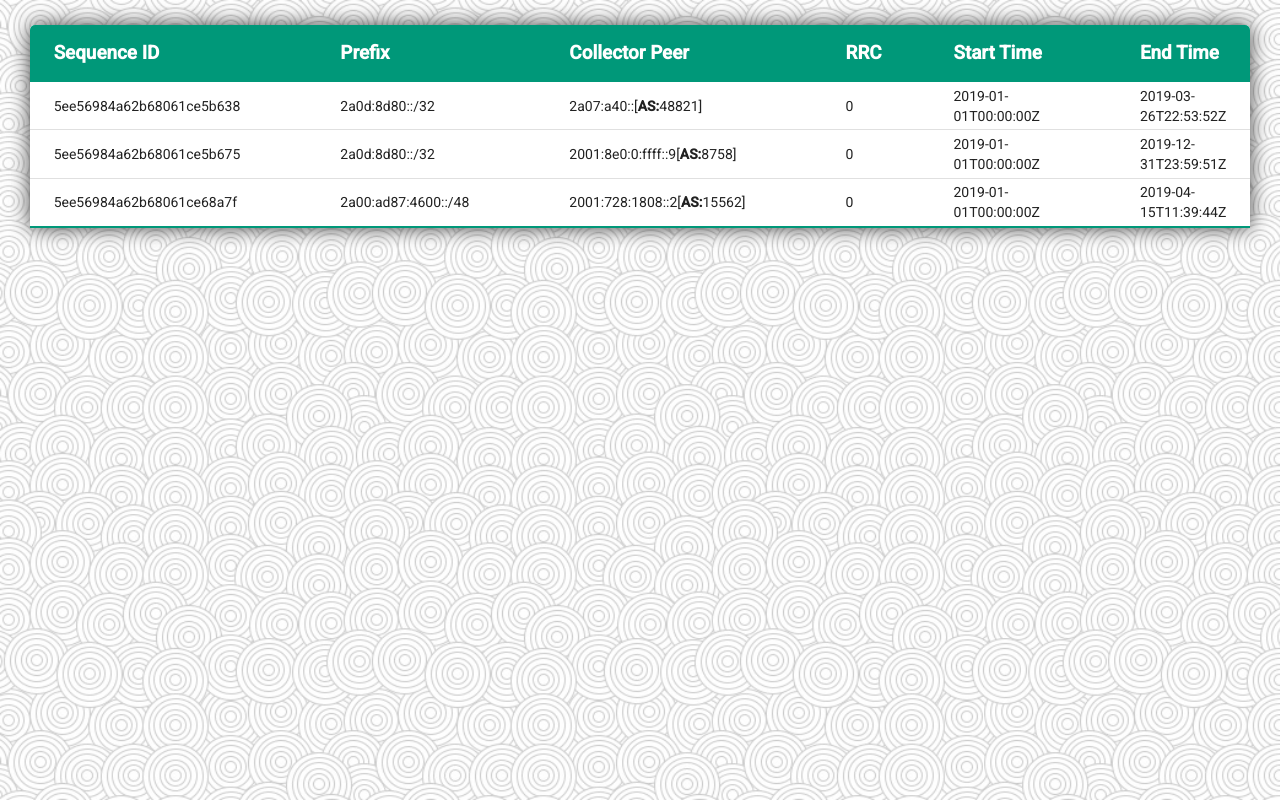
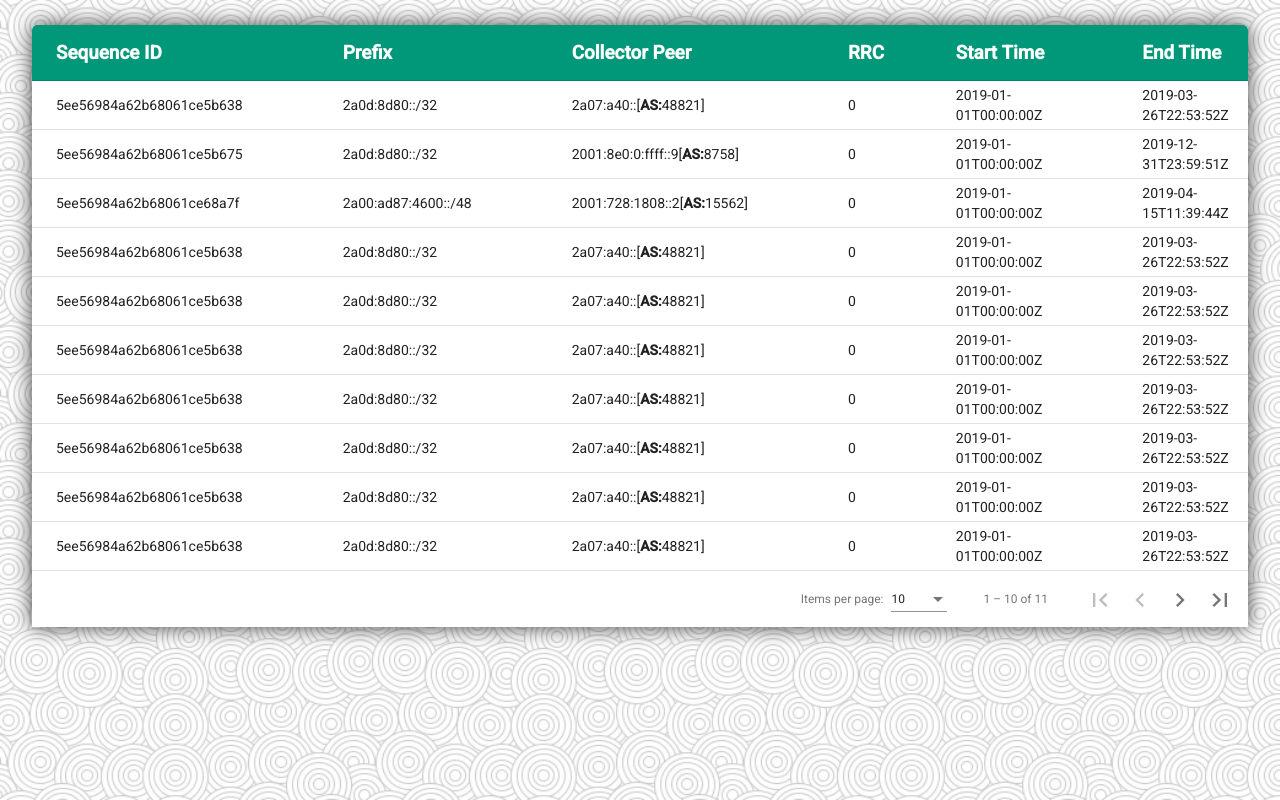
Before and after one commit to mauri5566/sitocopy, an Angular app: page / in a window 1280 px wide. Built offline with nearby package versions, Linux system fonts and the light colour scheme.

Commit message:
no message

```diff
--- a/src/app/app.module.ts
+++ b/src/app/app.module.ts
@@ -6,6 +6,7 @@ import { SequencesComponent } from './sequences/sequences.component';
 import { BrowserAnimationsModule } from '@angular/platform-browser/animations';
 import {MatTableModule} from '@angular/material/table';
 import {HttpClientModule} from '@angular/common/http';
+import { MatPaginatorModule } from '@angular/material/paginator';
 
 @NgModule({
   declarations: [
@@ -17,6 +18,7 @@ import {HttpClientModule} from '@angular/common/http';
     MatTableModule,
     BrowserAnimationsModule,
     HttpClientModule,
+    MatPaginatorModule,
     RouterModule.forRoot([
       { path: '', component: SequencesComponent },
     ]),
--- a/src/app/sequences/sequences.component.css
+++ b/src/app/sequences/sequences.component.css
@@ -4,6 +4,8 @@ html {
   background-size: cover;
   width: 100%;
   min-height: 100vh;
+  scroll-behavior: auto;
+  overflow-y: scroll;
 }
 
 th {
@@ -13,13 +15,6 @@ th {
     font-weight: bold;
     font-size: 1.5em;
 }
-.mat-cell{
-  padding: 0px 100px 0px 0;
-}
-
-.largezza{
-  width: 50%;
-}
 .annotazione{
   padding-top: 170px;
   padding-right:0px;
@@ -27,11 +22,12 @@ th {
   color: darkgray;
 }
 
-.annotazione2{
-  color: dimgray;
-  padding-left: 100px;
-  padding-top: 25px;
+.titoletto{
+  color: red;
+  padding-left:100px;
+  padding-top:20px
 }
+
 td {
     width:100%;
 }
@@ -45,7 +41,7 @@ tr:hover{
   border-collapse: collapse;
   margin: 25px 0;
   font-size: 0.9em;
-  width: 90%;
+  width: 95%;
   border-radius: 5px 5px 0 0;
   overflow: hidden;
   margin-left: auto;
@@ -53,6 +49,9 @@ tr:hover{
   box-shadow: 0 0 20px rgba(0, 0, 0, 0.75);
 }
 
+.mat-cell{
+  padding: 0px 100px 0px 0;
+}
 tr.example-element-row:not(.example-expanded-row):hover {
   background: whitesmoke;
 }
--- a/src/app/sequences/sequences.component.html
+++ b/src/app/sequences/sequences.component.html
@@ -1,7 +1,7 @@
 <html>
+<div class="mat-elevation-z8">
 <table mat-table
-              [dataSource]="dataSource" multiTemplateDataRows
-              class="mat-elevation-z8">\
+              [dataSource]="dataSource" multiTemplateDataRows>
         <tr>
           <ng-container matColumnDef="Sequence ID">
             <th mat-header-cell *matHeaderCellDef> Sequence ID </th>
@@ -79,6 +79,7 @@
                   <span class="noselect">AS tree view<br>without aggregator</span>
                   <div id="circle"></div>
                 </div>
+                <div class="titoletto"> Sequence analysis</div>
                 <!--<button onclick="window.location.href='https://w3docs.com';">
       Click Here
     </button>-->
@@ -94,4 +95,6 @@
           </tr>
           <tr mat-row *matRowDef="let row; columns: ['expandedDetail']" class="example-detail-row"></tr>
         </table>
+        <mat-paginator [pageSizeOptions]="[10,20]" showFirstLastButtons></mat-paginator>
+        </div>
 </html>
--- a/src/app/sequences/sequences.component.ts
+++ b/src/app/sequences/sequences.component.ts
@@ -1,7 +1,8 @@
-import { Component, OnInit } from '@angular/core';
+import {AfterViewInit, Component, ViewChild} from '@angular/core';
 import {animate, state, style, transition, trigger} from '@angular/animations';
 import {SequencesService} from '../sequences.service';
 import {MatTableDataSource} from '@angular/material/table';
+import {MatPaginator} from '@angular/material/paginator';
 
 @Component({
   selector: 'app-sequences',
@@ -15,10 +16,17 @@ import {MatTableDataSource} from '@angular/material/table';
     ]),
   ],
 })
-export class SequencesComponent {
+export class SequencesComponent implements AfterViewInit{
   columnsToDisplay: string[] = ['Sequence ID', 'Prefix', 'Collector Peer', 'RRC', 'Start Time', 'End Time'];
-  dataSource = ELEMENT_DATA;
+  dataSource = new MatTableDataSource<Sequences>(ELEMENT_DATA);
+
   expandedElement: Sequences [] = [];
+
+  @ViewChild(MatPaginator) paginator!: MatPaginator;
+
+  ngAfterViewInit() {
+    this.dataSource.paginator = this.paginator;
+  }
 }
 
 
@@ -123,6 +131,222 @@ const ELEMENT_DATA: Sequences[] = [
       duration: '104.11:39:44',
       frequency: 0.009034532384301271
     },
+    {
+      id: '5ee56984a62b68061ce5b638',
+      prefix: '2a0d:8d80::/32',
+      rRC: 0,
+      collectorPeer: {
+        peerBGPId: 0,
+        peerIPAddress: '2a07:a40::',
+        peerAS: 48821
+      },
+      start: '2019-01-01T00:00:00Z',
+      end: '2019-03-26T22:53:52Z',
+      runID: 'RRC00-v6',
+      longestCommonAsPathSuffix: 1,
+      asPathNumber: 12,
+      asOrigins: [31424],
+      hasAggregator: false,
+      containsLoops: false,
+      containsAsPathLoops: true,
+      mostFrequentUpdateFrequency: 176682,
+      mostFrequentUpdateFrequencyInMin: 1.4442607334681918,
+      hasAsPathsNotValid: false,
+      announces: 732493,
+      withdraws: 0,
+      updates: 732493,
+      duration: '84.22:53:52',
+      frequency: 0.09979425157819476
+    },
+    {
+      id: '5ee56984a62b68061ce5b638',
+      prefix: '2a0d:8d80::/32',
+      rRC: 0,
+      collectorPeer: {
+        peerBGPId: 0,
+        peerIPAddress: '2a07:a40::',
+        peerAS: 48821
+      },
+      start: '2019-01-01T00:00:00Z',
+      end: '2019-03-26T22:53:52Z',
+      runID: 'RRC00-v6',
+      longestCommonAsPathSuffix: 1,
+      asPathNumber: 12,
+      asOrigins: [31424],
+      hasAggregator: false,
+      containsLoops: false,
+      containsAsPathLoops: true,
+      mostFrequentUpdateFrequency: 176682,
+      mostFrequentUpdateFrequencyInMin: 1.4442607334681918,
+      hasAsPathsNotValid: false,
+      announces: 732493,
+      withdraws: 0,
+      updates: 732493,
+      duration: '84.22:53:52',
+      frequency: 0.09979425157819476
+    },
+    {
+      id: '5ee56984a62b68061ce5b638',
+      prefix: '2a0d:8d80::/32',
+      rRC: 0,
+      collectorPeer: {
+        peerBGPId: 0,
+        peerIPAddress: '2a07:a40::',
+        peerAS: 48821
+      },
+      start: '2019-01-01T00:00:00Z',
+      end: '2019-03-26T22:53:52Z',
+      runID: 'RRC00-v6',
+      longestCommonAsPathSuffix: 1,
+      asPathNumber: 12,
+      asOrigins: [31424],
+      hasAggregator: false,
+      containsLoops: false,
+      containsAsPathLoops: true,
+      mostFrequentUpdateFrequency: 176682,
+      mostFrequentUpdateFrequencyInMin: 1.4442607334681918,
+      hasAsPathsNotValid: false,
+      announces: 732493,
+      withdraws: 0,
+      updates: 732493,
+      duration: '84.22:53:52',
+      frequency: 0.09979425157819476
+    },
+    {
+      id: '5ee56984a62b68061ce5b638',
+      prefix: '2a0d:8d80::/32',
+      rRC: 0,
+      collectorPeer: {
+        peerBGPId: 0,
+        peerIPAddress: '2a07:a40::',
+        peerAS: 48821
+      },
+      start: '2019-01-01T00:00:00Z',
+      end: '2019-03-26T22:53:52Z',
+      runID: 'RRC00-v6',
+      longestCommonAsPathSuffix: 1,
+      asPathNumber: 12,
+      asOrigins: [31424],
+      hasAggregator: false,
+      containsLoops: false,
+      containsAsPathLoops: true,
+      mostFrequentUpdateFrequency: 176682,
+      mostFrequentUpdateFrequencyInMin: 1.4442607334681918,
+      hasAsPathsNotValid: false,
+      announces: 732493,
+      withdraws: 0,
+      updates: 732493,
+      duration: '84.22:53:52',
+      frequency: 0.09979425157819476
+    },
+    {
+      id: '5ee56984a62b68061ce5b638',
+      prefix: '2a0d:8d80::/32',
+      rRC: 0,
+      collectorPeer: {
+        peerBGPId: 0,
+        peerIPAddress: '2a07:a40::',
+        peerAS: 48821
+      },
+      start: '2019-01-01T00:00:00Z',
+      end: '2019-03-26T22:53:52Z',
+      runID: 'RRC00-v6',
+      longestCommonAsPathSuffix: 1,
+      asPathNumber: 12,
+      asOrigins: [31424],
+      hasAggregator: false,
+      containsLoops: false,
+      containsAsPathLoops: true,
+      mostFrequentUpdateFrequency: 176682,
+      mostFrequentUpdateFrequencyInMin: 1.4442607334681918,
+      hasAsPathsNotValid: false,
+      announces: 732493,
+      withdraws: 0,
+      updates: 732493,
+      duration: '84.22:53:52',
+      frequency: 0.09979425157819476
+    },
+    {
+      id: '5ee56984a62b68061ce5b638',
+      prefix: '2a0d:8d80::/32',
+      rRC: 0,
+      collectorPeer: {
+        peerBGPId: 0,
+        peerIPAddress: '2a07:a40::',
+        peerAS: 48821
+      },
+      start: '2019-01-01T00:00:00Z',
+      end: '2019-03-26T22:53:52Z',
+      runID: 'RRC00-v6',
+      longestCommonAsPathSuffix: 1,
+      asPathNumber: 12,
+      asOrigins: [31424],
+      hasAggregator: false,
+      containsLoops: false,
+      containsAsPathLoops: true,
+      mostFrequentUpdateFrequency: 176682,
+      mostFrequentUpdateFrequencyInMin: 1.4442607334681918,
+      hasAsPathsNotValid: false,
+      announces: 732493,
+      withdraws: 0,
+      updates: 732493,
+      duration: '84.22:53:52',
+      frequency: 0.09979425157819476
+    },
+    {
+      id: '5ee56984a62b68061ce5b638',
+      prefix: '2a0d:8d80::/32',
+      rRC: 0,
+      collectorPeer: {
+        peerBGPId: 0,
+        peerIPAddress: '2a07:a40::',
+        peerAS: 48821
+      },
+      start: '2019-01-01T00:00:00Z',
+      end: '2019-03-26T22:53:52Z',
+      runID: 'RRC00-v6',
+      longestCommonAsPathSuffix: 1,
+      asPathNumber: 12,
+      asOrigins: [31424],
+      hasAggregator: false,
+      containsLoops: false,
+      containsAsPathLoops: true,
+      mostFrequentUpdateFrequency: 176682,
+      mostFrequentUpdateFrequencyInMin: 1.4442607334681918,
+      hasAsPathsNotValid: false,
+      announces: 732493,
+      withdraws: 0,
+      updates: 732493,
+      duration: '84.22:53:52',
+      frequency: 0.09979425157819476
+    },
+    {
+      id: '5ee56984a62b68061ce5b638',
+      prefix: '2a0d:8d80::/32',
+      rRC: 0,
+      collectorPeer: {
+        peerBGPId: 0,
+        peerIPAddress: '2a07:a40::',
+        peerAS: 48821
+      },
+      start: '2019-01-01T00:00:00Z',
+      end: '2019-03-26T22:53:52Z',
+      runID: 'RRC00-v6',
+      longestCommonAsPathSuffix: 1,
+      asPathNumber: 12,
+      asOrigins: [31424],
+      hasAggregator: false,
+      containsLoops: false,
+      containsAsPathLoops: true,
+      mostFrequentUpdateFrequency: 176682,
+      mostFrequentUpdateFrequencyInMin: 1.4442607334681918,
+      hasAsPathsNotValid: false,
+      announces: 732493,
+      withdraws: 0,
+      updates: 732493,
+      duration: '84.22:53:52',
+      frequency: 0.09979425157819476
+    },
 ];
 
 export interface Sequences{
```
